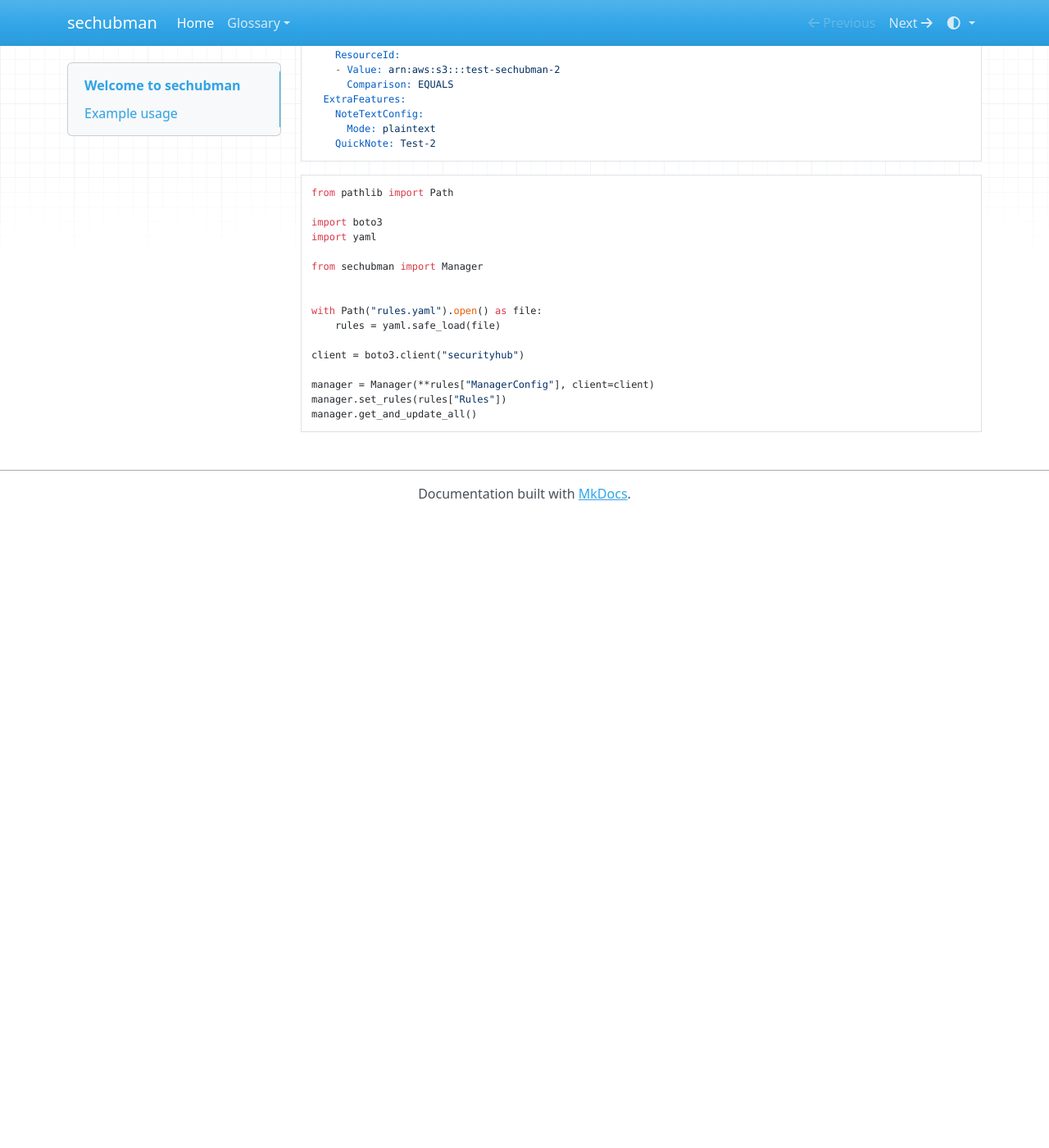
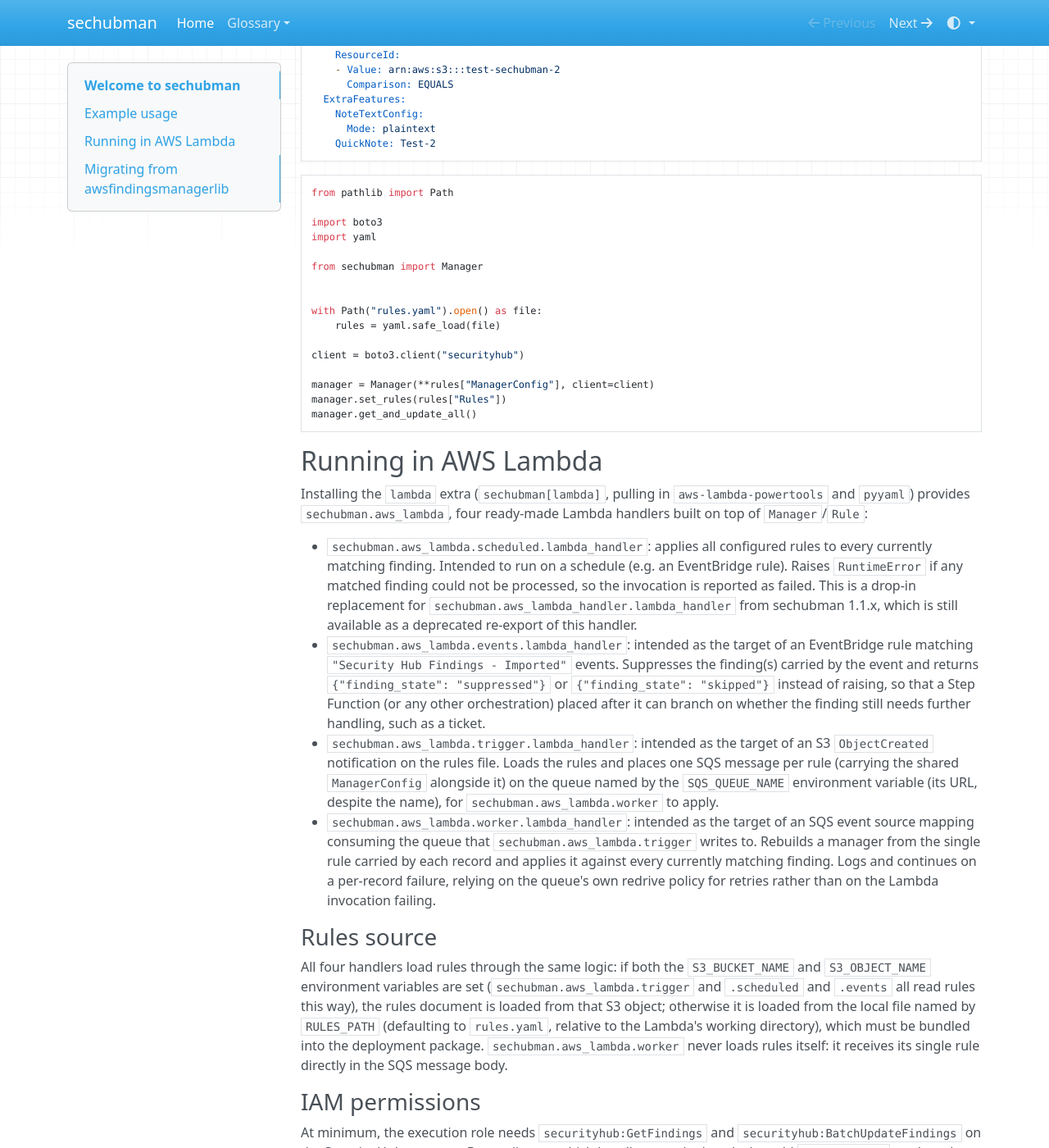
Before and after one commit to carlovoSBP/sechubman, an MkDocs documentation site: the page built from docs/index.md, in a window 1280 px wide and 1400 px high, scrolled down 2231 px. Shown: the whole window at 82% size. Built offline with MkDocs 1.6.1, drawn with Linux system fonts in a browser that asks for light colours; nearby versions of some CDN libraries; before the commit the page ends 2861 px from its top, so only the background shows below that; some of the changed text lies outside the part shown.

Commit message:
docs: document Lambda deployment and migration from awsfindingsmanagerlib
Add two sections to docs/index.md:

- "Running in AWS Lambda": the four handlers added in prior commits,
  how they load rules (S3 vs. local file, and the env vars involved),
  required IAM permissions, the region-scoping caveat (each handler
  only queries its own region; deploy where Security Hub findings are
  aggregated), and where to get the deployment package.
- "Migrating from awsfindingsmanagerlib": a field-by-field table
  mapping terraform-aws-mcaf-securityhub-findings-manager's example
  rules.yaml (match_on.security_control_id, .tags, .resource_id_regexps,
  .regions) onto their sechubman equivalents, plus the ManagerConfig
  needed to reproduce awsfindingsmanagerlib's default WorkflowStatus
  filter and its Jira-compatible JSON note merging.

Add docs/examples/rules.yaml: the fully translated file, validated by
a new test (test_migration_example_rules_file_is_valid) so it can't
silently drift from what Rule/Manager actually accept.

Add the aws_lambda glossary page and its mkdocs.yml nav entry.

Co-Authored-By: Claude Sonnet 5 <noreply@anthropic.com>

````diff
--- a/docs/index.md
+++ b/docs/index.md
@@ -142,3 +142,108 @@ manager = Manager(**rules["ManagerConfig"], client=client)
 manager.set_rules(rules["Rules"])
 manager.get_and_update_all()
 ```
+
+## Running in AWS Lambda
+
+Installing the `lambda` extra (`sechubman[lambda]`, pulling in `aws-lambda-powertools` and
+`pyyaml`) provides `sechubman.aws_lambda`, four ready-made Lambda handlers built on top of
+`Manager`/`Rule`:
+
+- `sechubman.aws_lambda.scheduled.lambda_handler`: applies all configured rules to every
+  currently matching finding. Intended to run on a schedule (e.g. an EventBridge rule).
+  Raises `RuntimeError` if any matched finding could not be processed, so the invocation is
+  reported as failed. This is a drop-in replacement for `sechubman.aws_lambda_handler.lambda_handler`
+  from sechubman 1.1.x, which is still available as a deprecated re-export of this handler.
+- `sechubman.aws_lambda.events.lambda_handler`: intended as the target of an EventBridge rule
+  matching `"Security Hub Findings - Imported"` events. Suppresses the finding(s) carried by the
+  event and returns `{"finding_state": "suppressed"}` or `{"finding_state": "skipped"}` instead of
+  raising, so that a Step Function (or any other orchestration) placed after it can branch on
+  whether the finding still needs further handling, such as a ticket.
+- `sechubman.aws_lambda.trigger.lambda_handler`: intended as the target of an S3 `ObjectCreated`
+  notification on the rules file. Loads the rules and places one SQS message per rule (carrying
+  the shared `ManagerConfig` alongside it) on the queue named by the `SQS_QUEUE_NAME` environment
+  variable (its URL, despite the name), for `sechubman.aws_lambda.worker` to apply.
+- `sechubman.aws_lambda.worker.lambda_handler`: intended as the target of an SQS event source
+  mapping consuming the queue that `sechubman.aws_lambda.trigger` writes to. Rebuilds a manager
+  from the single rule carried by each record and applies it against every currently matching
+  finding. Logs and continues on a per-record failure, relying on the queue's own redrive policy
+  for retries rather than on the Lambda invocation failing.
+
+### Rules source
+
+All four handlers load rules through the same logic: if both the `S3_BUCKET_NAME` and
+`S3_OBJECT_NAME` environment variables are set (`sechubman.aws_lambda.trigger` and `.scheduled`
+and `.events` all read rules this way), the rules document is loaded from that S3 object;
+otherwise it is loaded from the local file named by `RULES_PATH` (defaulting to `rules.yaml`,
+relative to the Lambda's working directory), which must be bundled into the deployment package.
+`sechubman.aws_lambda.worker` never loads rules itself: it receives its single rule directly in
+the SQS message body.
+
+### IAM permissions
+
+At minimum, the execution role needs `securityhub:GetFindings` and
+`securityhub:BatchUpdateFindings` on the Security Hub resource. Depending on which handlers are
+deployed, also add `s3:GetObject` on the rules object (`events`, `trigger`, `scheduled`) and
+`sqs:SendMessage`/`sqs:ReceiveMessage`/`sqs:DeleteMessage`/`sqs:GetQueueAttributes` on the queue
+(`trigger` and `worker` respectively).
+
+### Region behaviour
+
+Each handler queries Security Hub in the boto3 client's own region only; unlike some other
+findings-management libraries, it does not enumerate finding aggregators or other regions. Deploy
+the Lambda(s) in the Region where Security Hub findings are aggregated (typically the
+organization's Security Hub home Region) so this default is correct.
+
+### Deployment package
+
+Download `lambda_package.zip` from the sechubman GitHub release; it is built by the release
+workflow with `uv export --all-extras --no-dev` and contains `sechubman` and its dependencies with
+a flat, importable layout. Add your `rules.yaml` (if not loading from S3) at the root of the zip
+alongside the `sechubman` package before uploading it.
+
+## Migrating from awsfindingsmanagerlib
+
+sechubman's rule schema is not compatible with
+[awsfindingsmanagerlib](https://github.com/schubergphilis/awsfindingsmanagerlib)'s: this is a
+deliberate breaking change, not an oversight, since sechubman's filters map onto the
+`get_findings`/`batch_update_findings` boto3 API directly instead of a custom, narrower schema.
+The table below maps the fields used by
+[terraform-aws-mcaf-securityhub-findings-manager](https://github.com/schubergphilis/terraform-aws-mcaf-securityhub-findings-manager)'s
+example `rules.yaml` (one instance of each awsfindingsmanagerlib field it exercises) onto their
+sechubman equivalents; see `docs/examples/rules.yaml` in this repository for the fully translated
+file.
+
+| awsfindingsmanagerlib | sechubman |
+|---|---|
+| `note` | `UpdatesToFilteredFindings.Note.Text` |
+| `action: SUPPRESSED` | `UpdatesToFilteredFindings.Workflow.Status: SUPPRESSED` |
+| `match_on.security_control_id` | `Filters.ComplianceSecurityControlId` |
+| `match_on.tags` (a list of `{key, value}`, matching any of them) | `Filters.ResourceTags` (a list of `{Key, Value, Comparison: EQUALS}`; multiple entries are also matched as "any of") |
+| `match_on.resource_id_regexps` | `ExtraFeatures.RegexStringFilters.ResourceId` (not a native boto3 filter; evaluated by sechubman itself, same as awsfindingsmanagerlib) |
+| `match_on.regions` | `Filters.Region` |
+
+awsfindingsmanagerlib's default filter (`WorkflowStatus` in `NEW`/`NOTIFIED`) and its
+`NoteTextConfig(format="json")` merging behaviour (used by
+terraform-aws-mcaf-securityhub-findings-manager so that a suppression note merges into, rather
+than overwrites, a Jira ticket's `jiraIssue`/`jiraInstance` metadata) both have direct sechubman
+equivalents, set once via `ManagerConfig.DefaultRuleInput` rather than per-rule:
+
+```yaml
+ManagerConfig:
+  DefaultRuleInput:
+    Filters:
+      WorkflowStatus:
+      - Value: NEW
+        Comparison: EQUALS
+      - Value: NOTIFIED
+        Comparison: EQUALS
+    UpdatesToFilteredFindings:
+      Workflow:
+        Status: SUPPRESSED
+      Note:
+        UpdatedBy: sechubman
+    ExtraFeatures:
+      NoteTextConfig:
+        Mode: jsonUpdate
+        Key: Note
+```
--- a/mkdocs.yml
+++ b/mkdocs.yml
@@ -15,6 +15,7 @@ nav:
     - "Generic utilities": glossary/utils.md
     - "Boto-related utilities": glossary/boto_utils.md
     - "Domain models": glossary/filters.md
+    - "AWS Lambda handlers": glossary/aws_lambda.md
 
 watch:
   - src
````
Also changed, not shown: docs/examples/rules.yaml (added, +66 -0 lines), docs/glossary/aws_lambda.md (added, +20 -0 lines), 1 other file.
